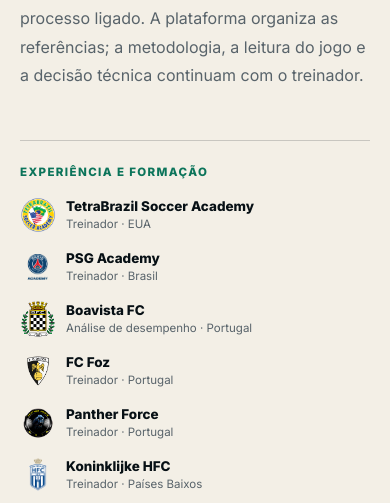
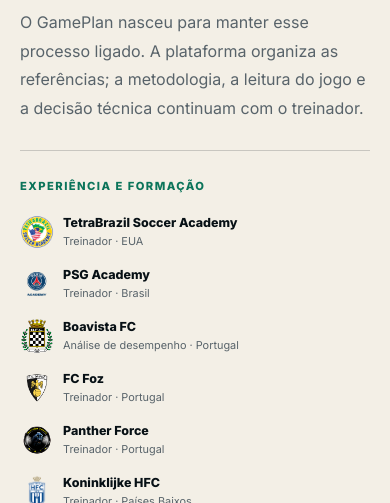
Before and after one commit to rmoniiz/gameplan-landing, a website: page index.html in a window 390 px wide. Shown: the part 6528-7031 px from the top of the page. Drawn offline with nearby package versions, Linux system fonts and the light colour scheme; a web font is replaced by a local one.

Commit message:
refactor(landing): streamline founder editorial layout and remove extra dates

```diff
--- a/phase13-editorial-redesign.css
+++ b/phase13-editorial-redesign.css
@@ -389,40 +389,41 @@ section[id]{scroll-margin-top:calc(var(--header) + 20px)}
 @media(max-width:760px){.process-example dl{grid-template-columns:1fr;gap:14px}.process-example dl>div{display:grid;grid-template-columns:110px 1fr;gap:16px}.process-example dd{margin:0}.week-editorial{grid-template-columns:1fr}.week-editorial div{min-height:0;padding:14px 0}.week-editorial strong{font-size:1.5rem}}
 
 
-/* Phase 13 founder review: remove the exercise screenshot from the landing,
-   retain the full editorial story, and reduce the portrait to a supporting image. */
+/* Phase 13 founder editorial: portrait byline, story, then a quiet credentials folio. */
 .hero-grid.hero-grid-text-only{grid-template-columns:minmax(0,1fr)}
 .hero-grid-text-only .hero-copy{max-width:940px;padding-bottom:42px}
 .story-grid.story-grid-text-only{grid-template-columns:minmax(0,1fr)}
 .story-grid-text-only .story-copy{width:100%;max-width:800px;margin-inline:auto}
-.founder-editorial{grid-template-columns:minmax(0,240px) minmax(0,860px);gap:clamp(32px,5vw,76px);align-items:start;justify-content:center;padding:clamp(48px,6vw,88px) clamp(20px,4vw,64px)}
-.founder-image{width:100%;max-width:240px;aspect-ratio:4/5;border:0;align-self:start}
-.founder-image img{display:block;width:100%;height:100%;min-height:0;max-height:none;object-fit:cover;object-position:center 22%;filter:none}
+.founder-editorial{grid-template-columns:minmax(0,240px) minmax(0,860px);column-gap:clamp(32px,5vw,76px);row-gap:clamp(30px,4vw,48px);align-items:start;justify-content:center;padding:clamp(48px,6vw,88px) clamp(20px,4vw,64px)}
+.founder-image{width:100%;max-width:240px;aspect-ratio:auto;border:0;overflow:visible;align-self:start}
+.founder-image img{display:block;width:100%;height:auto;aspect-ratio:4/5;min-height:0;max-height:none;object-fit:cover;object-position:center 22%;filter:none}
 .founder-copy{min-width:0;padding:0;align-self:start}
-.founder-credentials{margin-top:24px;padding-top:22px;border-top:1px solid var(--line-light)}
-.founder-credentials-title{margin:0 0 16px;color:#0b745a;font-size:.72rem;letter-spacing:.12em;font-weight:800;text-transform:uppercase}
-.founder-club-list{display:grid;grid-template-columns:repeat(2,minmax(0,1fr));gap:15px 24px;margin:0;padding:0;list-style:none}
-.founder-club-list li{display:flex;gap:10px;align-items:center;min-width:0}
-.founder-club-list img{width:42px;height:42px;flex:0 0 42px;object-fit:contain}
+.founder-image .founder-sign{margin:14px 0 0;padding:0;border:0;font-family:var(--body);font-size:.72rem;font-weight:750;line-height:1.4;letter-spacing:.13em;color:var(--muted-dark);text-transform:uppercase}
+.founder-credentials{grid-column:1/-1;display:grid;grid-template-columns:minmax(0,240px) minmax(0,860px);column-gap:clamp(32px,5vw,76px);align-items:start;margin:0;padding-top:28px;border-top:1px solid var(--line-light)}
+.founder-credentials-title{margin:5px 0 0;color:#0b745a;font-size:.7rem;line-height:1.5;letter-spacing:.13em;font-weight:800;text-transform:uppercase}
+.founder-club-list{display:grid;grid-template-columns:repeat(4,minmax(0,1fr));gap:20px 18px;margin:0;padding:0;list-style:none}
+.founder-club-list li{display:flex;gap:9px;align-items:center;min-width:0}
+.founder-club-list img{width:34px;height:34px;flex:0 0 34px;object-fit:contain}
 .founder-club-list span{min-width:0}
-.founder-club-list strong{display:block;font-size:.84rem;line-height:1.25;font-weight:750;color:var(--ink)}
-.founder-club-list small{display:block;margin-top:3px;font-size:.72rem;line-height:1.35;color:var(--muted-dark)}
-.founder-club-list li.founder-club-no-crest{padding-left:52px}
+.founder-club-list strong{display:block;font-size:.78rem;line-height:1.25;font-weight:750;color:var(--ink)}
+.founder-club-list small{display:block;margin-top:3px;font-size:.68rem;line-height:1.35;color:var(--muted-dark)}
 @media(max-width:1080px){
   .founder-editorial{grid-template-columns:minmax(0,220px) minmax(0,1fr)}
   .founder-image{max-width:220px}
+  .founder-credentials{grid-template-columns:minmax(0,220px) minmax(0,1fr)}
+  .founder-club-list{grid-template-columns:repeat(3,minmax(0,1fr))}
 }
 @media(max-width:760px){
   .hero-grid.hero-grid-text-only{grid-template-columns:1fr}
   .story-grid.story-grid-text-only{grid-template-columns:1fr}
   .story-grid-text-only .story-copy{max-width:100%}
-  .founder-editorial{grid-template-columns:1fr;gap:26px;padding:42px 20px 56px}
-  .founder-image{width:min(100%,200px);max-width:200px;max-height:none;aspect-ratio:4/5;border:0}
-  .founder-image img{height:100%;max-height:none;min-height:0}
+  .founder-editorial{grid-template-columns:1fr;gap:28px;padding:42px 20px 56px}
+  .founder-image{width:min(100%,200px);max-width:200px;max-height:none;aspect-ratio:auto;border:0}
+  .founder-image img{height:auto;max-height:none;min-height:0}
   .founder-copy{padding:0}
-  .founder-club-list{grid-template-columns:1fr 1fr;gap:16px 12px}
-  .founder-club-list img{width:36px;height:36px;flex-basis:36px}
-  .founder-club-list li.founder-club-no-crest{padding-left:46px}
+  .founder-credentials{grid-template-columns:1fr;gap:20px;padding-top:22px}
+  .founder-club-list{grid-template-columns:1fr 1fr;gap:18px 16px}
+  .founder-club-list img{width:34px;height:34px;flex-basis:34px}
 }
 @media(max-width:440px){
   .founder-club-list{grid-template-columns:1fr}
```
